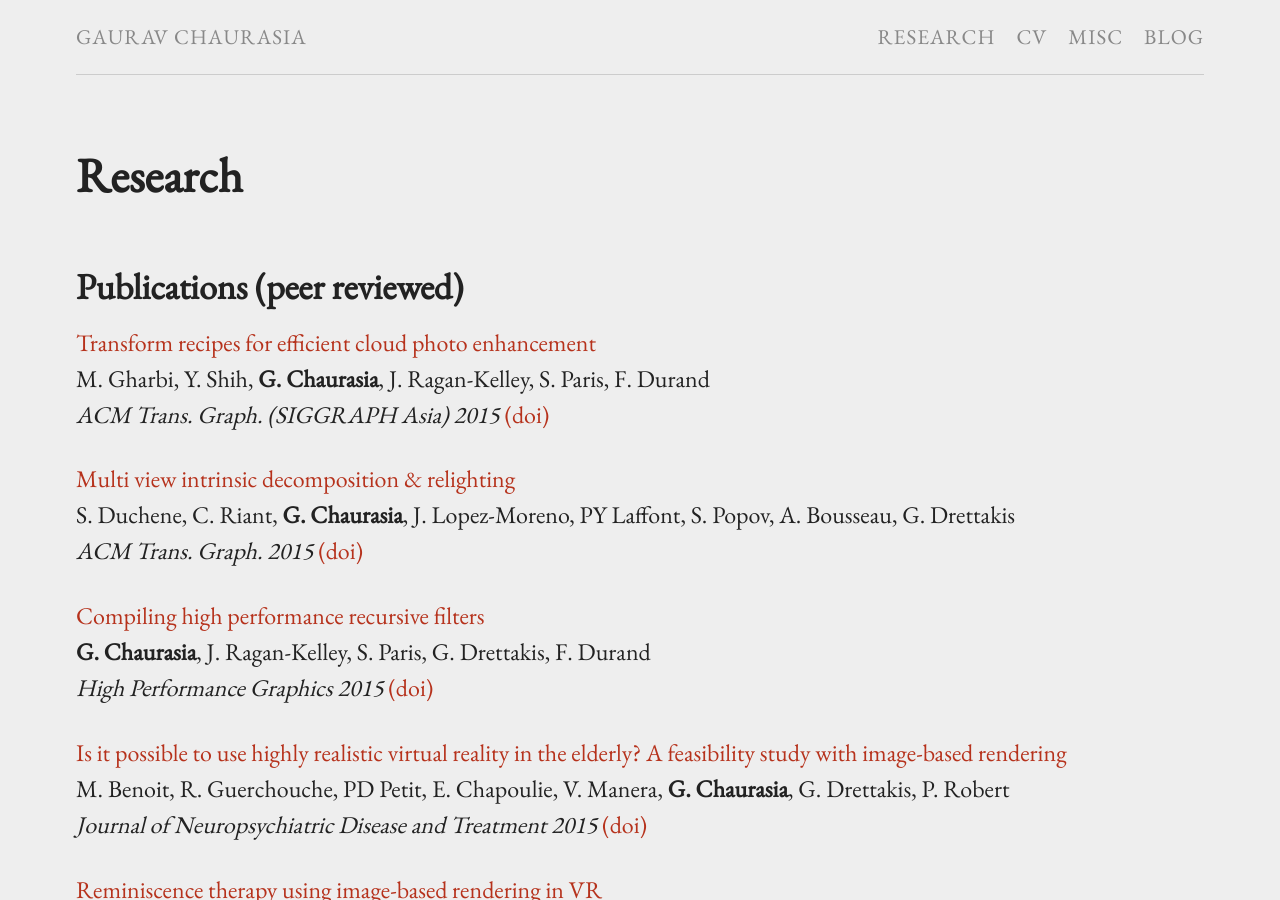
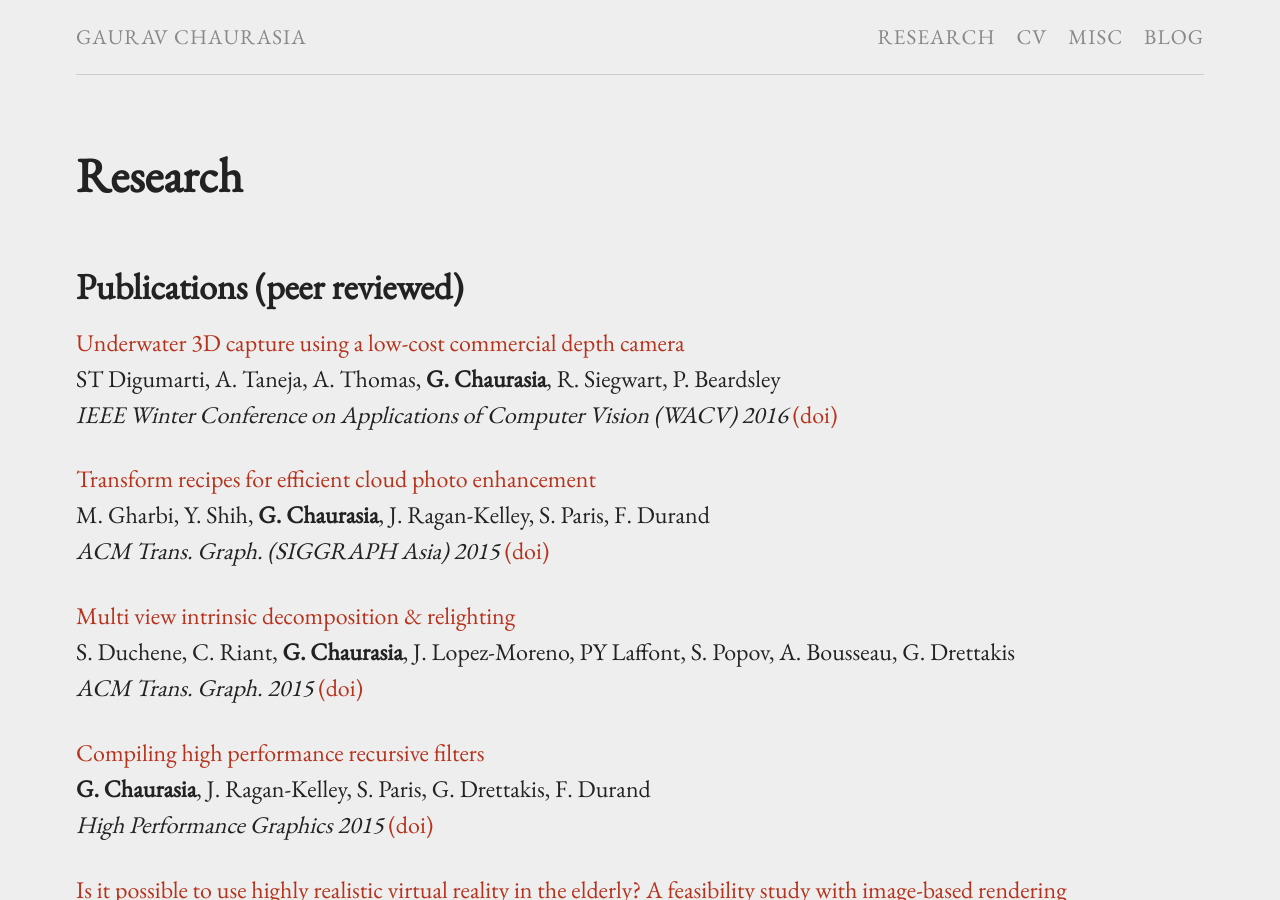
Before and after one commit to gchauras/gchauras.github.io, a Jekyll site: the page built from research.md, in a window 1280 px wide and 900 px high. Built offline with Jekyll 4.4.1, drawn with Linux system fonts in a browser that asks for light colours; comment, search, counter and statistics services are not loaded.

Commit message:
Updated publications

```diff
--- a/_config.yml
+++ b/_config.yml
@@ -9,9 +9,9 @@
 baseurl: "/gchauras"                   # the subpath of your site, e.g. /blog
 
 author:
-    name:       Gaurav Chaurasia
-    facebook:   gchauras
-    scholar:    pBaL_DgAAAAJ
+    name: Gaurav Chaurasia
+    facebook: gchauras
+    scholar: pBaL_DgAAAAJ
 
 # Build settings
 markdown: kramdown
--- a/_layouts/post.html
+++ b/_layouts/post.html
@@ -4,7 +4,7 @@
 <div class="post">
     <header class="post-header">
     <h1>{{ page.title }}</h1>
-    <p class="post-meta">Posted on {{ page.date | date: "%B %-d, %Y" }} {% if page.author %}by {{ page.author }}{{% else %}}by {{ site.author_name }}{% endif %}{% if page.location %} ({{ page.location }}{% endif %})</p>
+    <p class="post-meta">Posted on {{ page.date | date: "%B %-d, %Y" }} {% if page.author %}by {{ page.author }}{{% else %}}{% if site.author.name %}by {{ site.author.name }}{% endif %}{% endif %}{% if page.location %} ({{ page.location }}{% endif %})</p>
 
     {% if page.description %}
     <p class="post-meta">Description: {{ page.description }}</p>
--- a/research.md
+++ b/research.md
@@ -3,6 +3,14 @@
 permalink: /research/
 title: Research
 pubs:
+
+    - title:   "Underwater 3D capture using a low-cost commercial depth camera"
+      author:  "ST Digumarti, A. Taneja, A. Thomas, **G. Chaurasia**, R. Siegwart, P. Beardsley"
+      journal: "IEEE Winter Conference on Applications of Computer Vision"
+      note:    "WACV"
+      year:    "2016"
+      url:     "https://www.disneyresearch.com/publication/underwater-3d-capture/"
+      doi:     ""
 
     - title:   "Transform recipes for efficient cloud photo enhancement"
       author:  "M. Gharbi, Y. Shih, **G. Chaurasia**, J. Ragan-Kelley, S. Paris, F. Durand"
```
